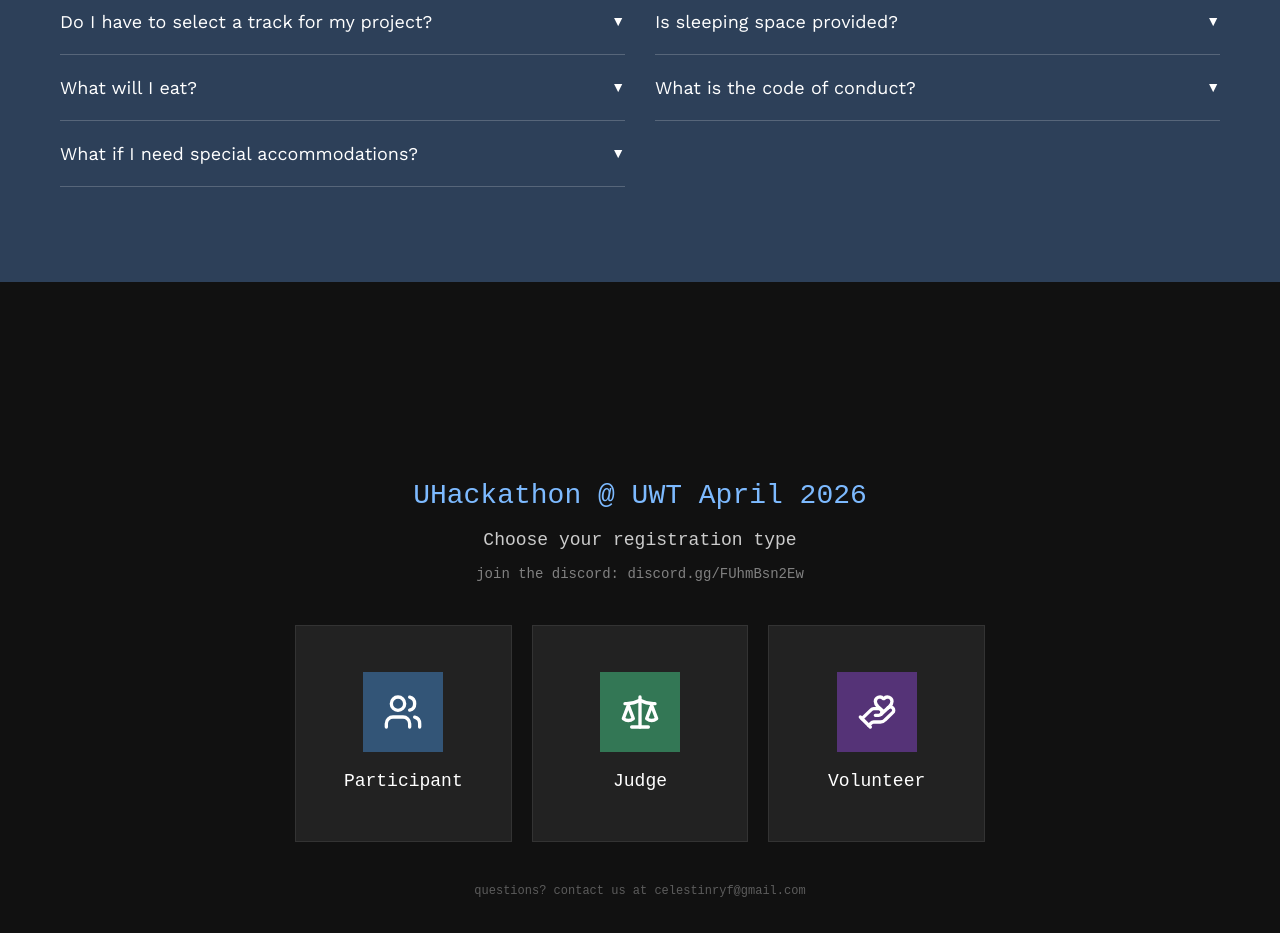
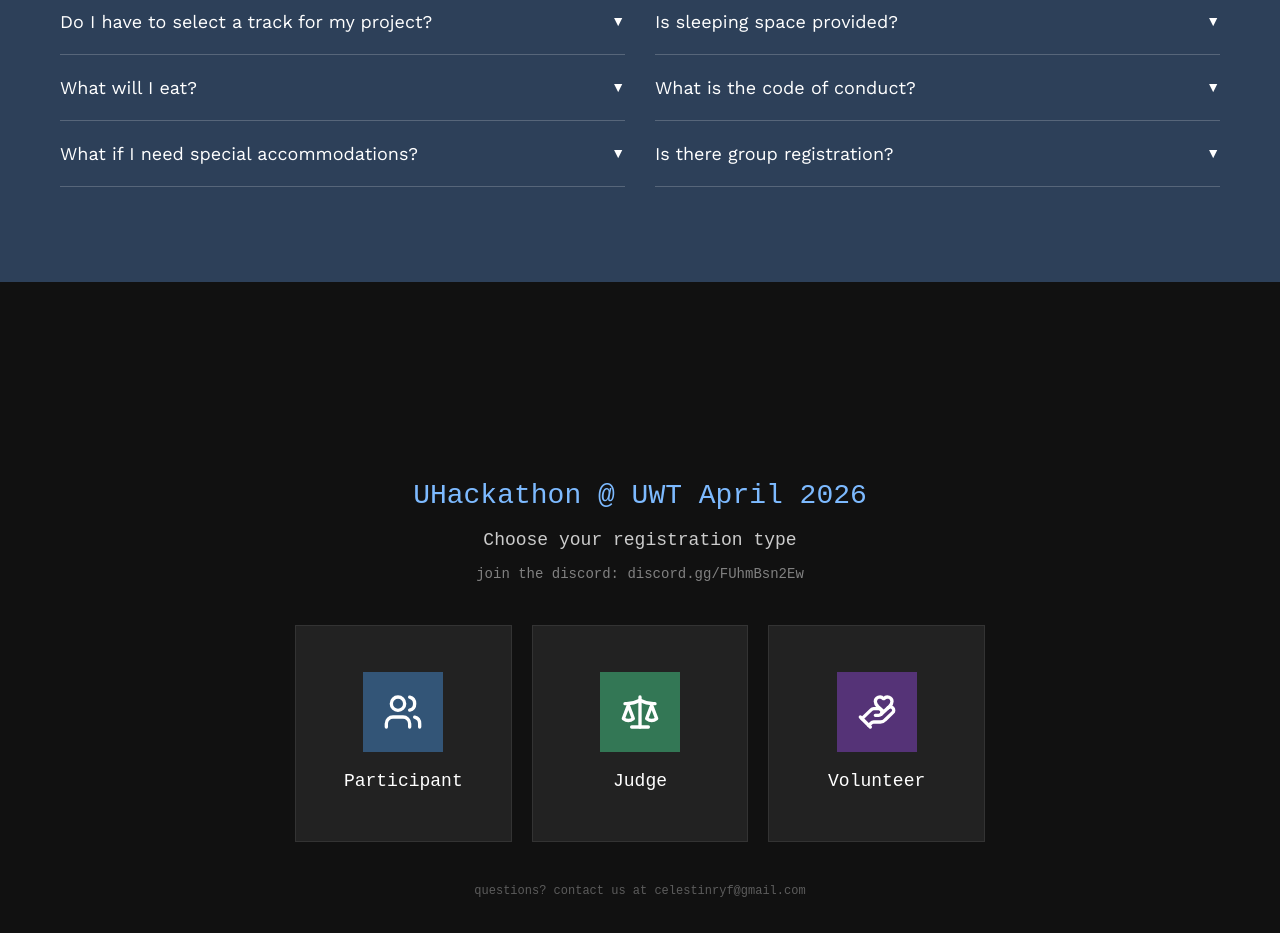
Before and after one commit to celestinryf/uhackathon, a Next.js app in the folder client/: page / in a window 1280 px wide. Shown: the part 5500-6433 px from the top of the page. Built offline with nearby package versions, Linux system fonts and the light colour scheme.

Commit message:
feat: Is there group registration? in faq section

```diff
--- a/client/app/components/FAQSection/FAQSection.tsx
+++ b/client/app/components/FAQSection/FAQSection.tsx
@@ -66,6 +66,10 @@ export default function FAQSection() {
     {
       question: "What is the code of conduct?",
       answer: "All participants must follow the MLH Code of Conduct. We're committed to providing a safe and inclusive environment for everyone."
+    },
+    {
+      question: "Is there group registration?",
+      answer: "No, just have everyone in your group register individually and you can finalize your team when submitting on Devpost day-of."
     }
   ];
 
```
